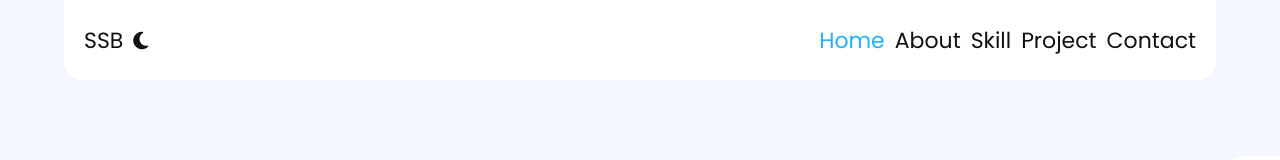
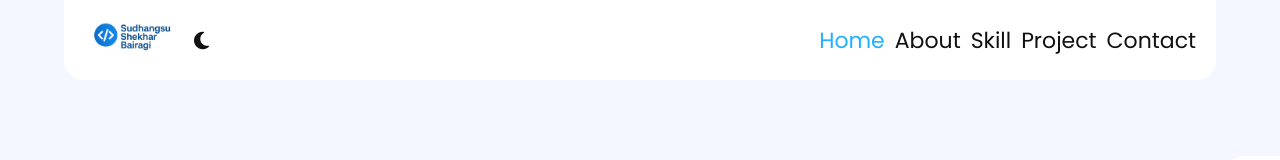
Before and after one commit to SudhangsuShekharBairagi/Portfolio, a plain HTML site: page index.html in a window 1280 px wide. Shown: the top 160 px of the page. Drawn offline with Linux system fonts and the light colour scheme.

Commit message:
form submit process change

```diff
--- a/css/style.css
+++ b/css/style.css
@@ -121,6 +121,13 @@ body .navContainer nav ul {
 
 body .navContainer nav ul #nameWEB {
   cursor: auto;
+
+}
+body .navContainer nav ul #nameWEB img {
+  width: 100px;
+  height: 100px;
+  object-fit: contain;
+
 }
 
 body .navContainer nav ul li {
--- a/index.html
+++ b/index.html
@@ -28,7 +28,7 @@
   <div class="navContainer">
     <nav class="navClass shadow">
       <ul>
-        <li id="nameWEB">SSB</li>
+        <li id="nameWEB"><img src="assert/logo.png" alt="SSB"></li>
         <li><button id="toggle-btn"><i class="fa-solid fa-moon"></i><i class="fa-solid fa-sun"></i></button></li>
 
       </ul>
@@ -254,6 +254,7 @@
           required></textarea>
         <button type="submit" id="submit"><i class="fa-solid fa-paper-plane"></i></button>
       </form>
+
     </section>
 
   </div>
--- a/script.js
+++ b/script.js
@@ -1,3 +1,5 @@
+  document.addEventListener("DOMContentLoaded", () => {
+
 const navBarColor = document.getElementById("navBar");
 const menuButton = document.querySelector("#menuBar");
 const menuButton2 = document.querySelector(".menuBar2");
@@ -109,10 +111,8 @@ window.addEventListener("scroll", () => {
   timeout = setTimeout(() => {
     navbar.classList.remove("navbar-hidden");
   }, 150);
-});
 
-window.addEventListener("scroll", () => {
-  let current = "";
+   let current = "";
 
   sections.forEach((section) => {
     const sectionTop = section.offsetTop;
@@ -129,8 +129,7 @@ window.addEventListener("scroll", () => {
 
     }
   });
-
-
+});
 
   document.getElementById("contactForm").addEventListener("submit", async function (event) {
     event.preventDefault();
@@ -165,7 +164,5 @@ window.addEventListener("scroll", () => {
       submitButton.disabled = false;
       submitButton.innerHTML = `<i class="fa-solid fa-paper-plane"></i>`;
     }
-  });
-
-
+    });
 });
```
Also changed, not shown: assert/logo.png (added).
